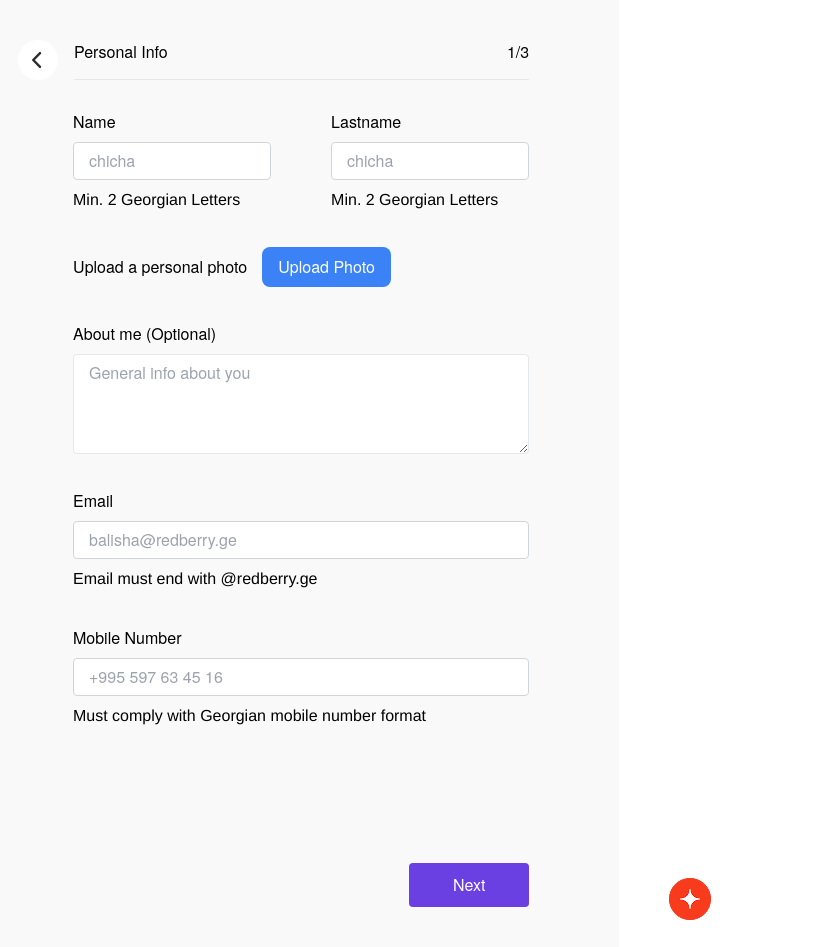
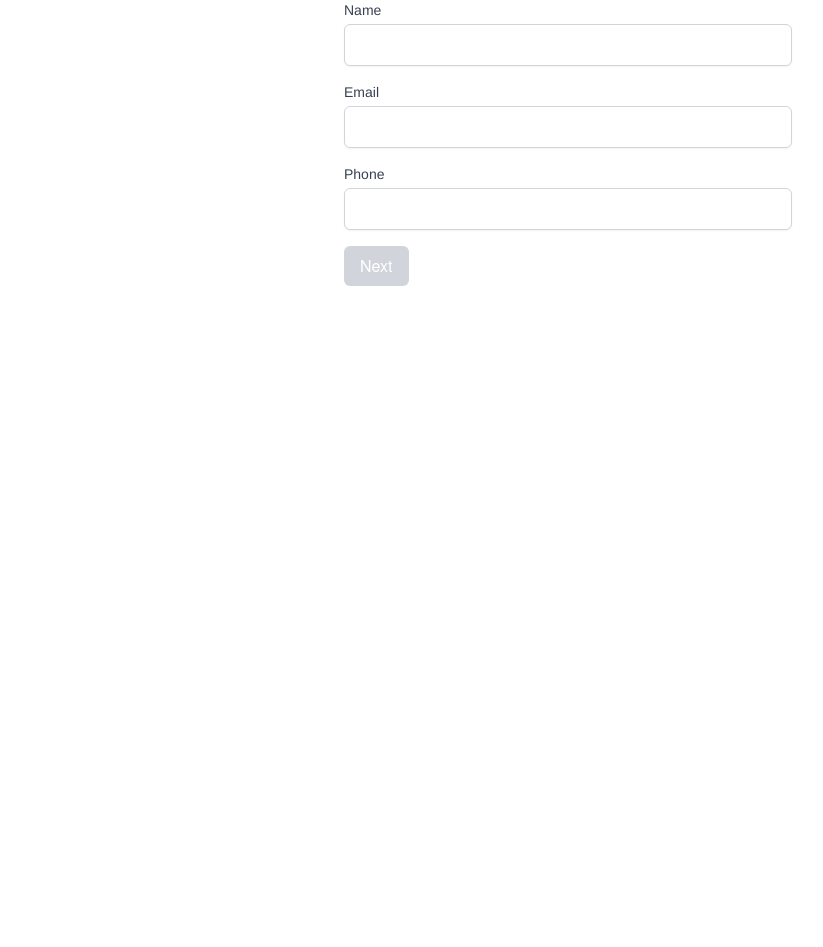
Before and after one commit to Tailung1/Redberry-Bootcamp-6, a React (Vite) app: page /personal in a window 1280 px wide. Shown: the whole page, without its empty margins (72-895 px from the left). After the commit the page ends 800 px from the top, so only its background shows below. Built offline with nearby package versions, Linux system fonts and the light colour scheme; a web font is replaced by a local one.

Commit message:
fixed back to personal.tsx validation decorations bug

```diff
--- a/src/Routing.tsx
+++ b/src/Routing.tsx
@@ -7,6 +7,7 @@ import Experince from "./components/Experince";
 export default function Routing() {
 
     const [image, setImage] = useState<null | string>(null);
+    const [counter,setCounter]=useState<number>(0)
   return (
     <Routes>
       <Route path='/' element={<App />} />
@@ -16,14 +17,14 @@ export default function Routing() {
           <Personal
             image={image}
             setImage={setImage}
+            counter={counter}
+            setCounter={setCounter}
           />
         }
       />
       <Route
         path='/personal/experince'
-        element={
-          <Experince  image={image} />
-        }
+        element={<Experince image={image} counter={counter} setCounter={setCounter} />}
       />
     </Routes>
   );
--- a/src/components/Experince.tsx
+++ b/src/components/Experince.tsx
@@ -8,10 +8,12 @@ import phoneIMG from "../assets/phone.svg";
 // import IMask from "imask"; // Import IMask
 
 interface imageType {
-    image:string | null
+  image: string | null;
+  counter:number
+  setCounter: React.Dispatch<React.SetStateAction<number>>;
 }
 
-export default function Experience({ image }: imageType) {
+export default function Experience({ image,setCounter,counter }: imageType) {
   const navigate = useNavigate();
 
   const [firstDate, setFirstDate] = useState("");
@@ -52,7 +54,7 @@ export default function Experience({ image }: imageType) {
       <div className='flex gap-[60px] py-[48px] pl-[48px] pr-[70px] bg-[#F9F9F9] mt-48px mb-[65px] w-[54%]'>
         <div>
           <img
-            onClick={() => navigate("/personal")}
+            onClick={() => {navigate("/personal"),setCounter(counter+1)}}
             className='cursor-pointer'
             src={arrowIMG}
             alt='arrow image'
--- a/src/components/Personal.tsx
+++ b/src/components/Personal.tsx
@@ -1,465 +1,250 @@
 import React, { useEffect, useState } from "react";
-import arrowIMG from "../assets/arrow.svg";
-import starIMG from "../assets/star.png";
-import atIMG from "../assets/at.svg";
-import phoneIMG from "../assets/phone.svg";
-import check from "../assets/check.svg";
-import warning from "../assets/warning.svg";
-import IMask from "imask"; // Import IMask
+import { useForm, Controller } from "react-hook-form";
+import IMask from "imask";
 import { yupResolver } from "@hookform/resolvers/yup";
 import * as yup from "yup";
 
-import { useForm } from "react-hook-form";
-import { useNavigate } from "react-router-dom";
-interface PersonalProps {
-  image: string | null; // image can be a string (URL) or null if no image is selected
-  setImage: React.Dispatch<React.SetStateAction<string | null>>; // setImage is a function that updates the image state
-}
-export default function Personal({ image, setImage }: PersonalProps) {
-  const navigate = useNavigate();
-
-  type FormDataType = yup.InferType<typeof schema>;
-
-  const schema = yup.object().shape({
-    name: yup
-      .string()
-      .required("Name input can't be empty")
-      .min(2, "Min. 2 Georgian Letters"),
-    lastname: yup
-      .string()
-      .required("LastName input can't be empty")
-      .min(2, "Min. 2 Georgian Letters"),
+// Define validation schema using Yup
+const schema = yup
+  .object({
+    name: yup.string().required("Name is required"),
     email: yup
       .string()
-      .required("Email input can't be empty")
-      .matches(/^[a-zA-Z0-9._%+-]+@redberry\.ge$/),
-    number: yup
+      .email("Invalid email")
+      .required("Email is required"),
+    phone: yup
       .string()
-      .required("Mobile number is required")
-      .min(17, "Incomplete number"),
-    optional: yup.string(),
-    image: yup.mixed<File>(),
+      .matches(
+        /^\+995\s\d{3}\s\d{2}\s\d{2}\s\d{2}/,
+        "Phone number is invalid"
+      )
+      .required("Phone number is required"),
+    image: yup.mixed().required("Image is required"),
+  })
+  .required();
+
+const Form = () => {
+  const [currentPage, setCurrentPage] = useState(0);
+  const [formData, setFormData] = useState({
+    name: "",
+    email: "",
+    phone: "",
+    image: null,
   });
 
-  const {
-    register,
-    handleSubmit,
-    watch,
-    setValue,
-    formState: { errors },
-  } = useForm<FormDataType>({
+  const { control, handleSubmit, setValue, formState, trigger } =
+    useForm({
       resolver: yupResolver(schema),
+      mode: "onChange", // Ensure validation runs on change
     });
 
-  const name = watch("name");
-  const lastName = watch("lastname");
-  const optional = watch("optional");
-  const email = watch("email");
-  const number = watch("number");
+  const { errors, isValid } = formState;
 
+  // LocalStorage handling
   useEffect(() => {
     const savedData = localStorage.getItem("formData");
     if (savedData) {
-      const parsedData = JSON.parse(savedData);
-      setValue("name", parsedData.name || "");
-      setValue("lastname", parsedData.lastname || "");
-      setValue("email", parsedData.email || "");
-      setValue("number", parsedData.number || "");
-      setValue("optional", parsedData.optional || "");
-      // Add any other fields you want to pre-fill here
+      setFormData(JSON.parse(savedData));
     }
   }, []);
 
+  // Save form data to localStorage
   useEffect(() => {
-    // Load the image from localStorage when the component mounts
-    const savedImage = localStorage.getItem("image");
-    if (savedImage) {
-      setImage(savedImage);
-    }
-  }, [setImage]); // Only run on mount to avoid infinite loop
+    localStorage.setItem("formData", JSON.stringify(formData));
+  }, [formData]);
 
-  const handleImageChange = (
-    e: React.ChangeEvent<HTMLInputElement>
-  ) => {
-    const file = e.target.files?.[0];
-    if (file) {
-      const imageUrl = URL.createObjectURL(file);
-      setImage(imageUrl);
-      localStorage.setItem("image", imageUrl);
+  // Handle form submission
+  const onSubmit = (data: any) => {
+    console.log("Form submitted:", data);
+  };
+
+  // Handle "Next" button click (validation check)
+  const handleNext = async () => {
+    const isValidPage = await trigger(); // Trigger validation before moving to the next page
+    if (isValidPage) {
+      setCurrentPage(currentPage + 1);
     }
   };
-  const [isSubmitted, setIsSubmitted] = useState(false);
 
-  useEffect(() => {
-    const numberInput = document.getElementById(
-      "mobNum"
-    ) as HTMLInputElement;
-    const mask = IMask(numberInput, {
-      mask: "+995 000 00 00 00", // Georgian phone number format
-      lazy: true, // Show placeholder immediately
-      overwrite: true, // Ensures no underscores appear
-    });
-
-    return () => {
-      mask.destroy(); // Clean up the mask when component unmounts
-    };
-  }, []);
-
-  const onSubmit = (data: object) => {
-    navigate("/personal/experince");
-    localStorage.setItem("formData", JSON.stringify(data)); // Store form data in localStorage
-
-    console.log(data);
+  const handlePrevious = () => {
+    setCurrentPage(currentPage - 1);
   };
 
   return (
-    <div className='flex'>
-      <div className='bg-[#F9F9F9] flex flex-col w-[54%] px-[90px] py-[40px]'>
-        {/* Header Section */}
-        <div className='flex w-full items-center space-x-4'>
-          <img
-            className='cursor-pointer'
-            onClick={() => {
-              navigate("/"), localStorage.removeItem("formData");
-              localStorage.removeItem("image");
-            }}
-            src={arrowIMG}
-            alt=''
+    <div className='w-full max-w-md mx-auto'>
+      <form onSubmit={handleSubmit(onSubmit)}>
+        {currentPage === 0 && (
+          <div className='mb-4'>
+            <label
+              className='block text-sm font-medium text-gray-700'
+              htmlFor='name'
+            >
+              Name
+            </label>
+            <Controller
+              name='name'
+              control={control}
+              defaultValue={formData.name}
+              render={({ field }) => (
+                <input
+                  {...field}
+                  type='text'
+                  id='name'
+                  className={`mt-1 block w-full px-3 py-2 border rounded-md shadow-sm focus:outline-none focus:ring-2 focus:ring-indigo-500 ${
+                    errors.name ? "border-red-500" : "border-gray-300"
+                  }`}
                 />
-          <div className='flex flex-col gap-[15px] w-full'>
-            <div className='flex justify-between'>
-              <h2>Personal Info</h2>
-              <p>1/3</p>
+              )}
+            />
+            {errors.name && (
+              <p className='text-red-500 text-sm'>
+                {errors.name.message}
+              </p>
+            )}
           </div>
-            <hr />
-          </div>
-        </div>
-        <div className='mt-[30px] pl-[55px] pr-[14]'>
-          {/* Form Section */}
-          {/* Form Section */}
-          {/* Form Section */}
+        )}
 
-          <form
-            className='flex flex-col gap-[35px] w-full'
-            onSubmit={handleSubmit(onSubmit)}
+        {currentPage === 0 && (
+          <div className='mb-4'>
+            <label
+              className='block text-sm font-medium text-gray-700'
+              htmlFor='email'
             >
-            <div className='flex w-full gap-[60px]'>
-              {/* Name Input Section */}
-              {/* Name Input Section */}
-              {/* Name Input Section */}
-
-              <div className='flex flex-col gap-[8px] w-full'>
-                <label htmlFor='Name'>Name</label>
-                <div className='relative w-full'>
+              Email
+            </label>
+            <Controller
+              name='email'
+              control={control}
+              defaultValue={formData.email}
+              render={({ field }) => (
                 <input
-                    {...register("name", {
-                      pattern: {
-                        value: /^[\u10A0-\u10FF]+$/, // This regex matches Georgian letters only
-                        message: "Only Georgian letters are allowed", // Error message if input doesn't match the pattern
-                      },
-                    })}
-                    type='text'
-                    name='name'
-                    id='name'
-                    placeholder={"chicha"}
-                    className={`focus:outline-none focus:ring-0 pl-[15px] pr-[30px] py-[6px] font-[16px] border rounded-[4px] w-full  ${
-                      errors.name
-                        ? "border-[#EF5050]"
-                        : name?.length >= 2 &&
-                          /^[\u10A0-\u10FF]+$/.test(name)
-                        ? "border-[#98E37E]"
+                  {...field}
+                  type='email'
+                  id='email'
+                  className={`mt-1 block w-full px-3 py-2 border rounded-md shadow-sm focus:outline-none focus:ring-2 focus:ring-indigo-500 ${
+                    errors.email
+                      ? "border-red-500"
                       : "border-gray-300"
                   }`}
                 />
-                  {/* Display check icon only when the input is valid (3+ Georgian letters) */}
-                  {/^[\u10A0-\u10FF]+$/.test(name) &&
-                    !errors.name && (
-                      <img
-                        src={check}
-                        alt='valid'
-                        className='absolute w-5 h-5 right-2 top-1/2 transform -translate-y-1/2'
+              )}
             />
-                    )}
-                  {/* Display warning icon outside of the input when there's an error */}
-                  {errors.name && (
-                    <img
-                      src={warning}
-                      alt='warning'
-                      className='absolute w-5 h-5 right-[-25px] top-1/2 transform -translate-y-1/2' // 10px outside the input
-                    />
-                  )}
-                </div>
-                {/* Show error message or placeholder */}
-                {errors.name ? (
-                  <p className='text-red-500'>
-                    {errors.name.message}
-                  </p>
-                ) : (
-                  <p className='font-light'>
-                    Min. 2 Georgian Letters
+            {errors.email && (
+              <p className='text-red-500 text-sm'>
+                {errors.email.message}
               </p>
             )}
           </div>
+        )}
 
-              {/* Last Name Input Section */}
-              {/* Last Name Input Section */}
-              {/* Last Name Input Section */}
-              {/* Last Name Input Section */}
-
-              <div className='flex flex-col gap-[8px] w-full'>
-                <label htmlFor='lastname'>Lastname</label>
-                <div className='relative w-full'>
+        {currentPage === 0 && (
+          <div className='mb-4'>
+            <label
+              className='block text-sm font-medium text-gray-700'
+              htmlFor='phone'
+            >
+              Phone
+            </label>
+            <Controller
+              name='phone'
+              control={control}
+              defaultValue={formData.phone}
+              render={({ field }) => (
                 <input
-                    {...register("lastname", {
-                      pattern: {
-                        value: /^[\u10A0-\u10FF]+$/, // This regex matches Georgian letters only
-                        message: "Only Georgian letters are allowed",
-                      },
-                    })}
+                  {...field}
                   type='text'
-                    name='lastname'
-                    id='lastname'
-                    placeholder={"chicha"}
-                    className={`focus:outline-none focus:ring-0 pl-[15px] pr-[30px] py-[6px] font-[16px] border rounded-[4px] w-full ${
-                      errors.lastname || !lastName?.length
-                        ? "pr-[50px]" // Padding for error state
-                        : "pr-[30px]" // Default padding
-                    } ${
-                      errors.lastname
-                        ? "border-[#EF5050]"
-                        : !errors.lastname &&
-                          /^[\u10A0-\u10FF]+$/.test(lastName)
-                        ? "border-[#98E37E]"
+                  id='phone'
+                  className={`mt-1 block w-full px-3 py-2 border rounded-md shadow-sm focus:outline-none focus:ring-2 focus:ring-indigo-500 ${
+                    errors.phone
+                      ? "border-red-500"
                       : "border-gray-300"
                   }`}
-                  />
-                  {/* Display check icon only when the input is valid (3+ Georgian letters) */}
-                  {/^[\u10A0-\u10FF]+$/.test(lastName) &&
-                    !errors.lastname && (
-                      <img
-                        src={check}
-                        alt='valid'
-                        className='absolute w-5 h-5 right-2 top-1/2 transform -translate-y-1/2'
+                  onInput={(e: any) => {
+                    const maskedPhone = IMask(e.target, {
+                      mask: "+995 000 00 00 00",
+                    });
+                    field.onChange(maskedPhone.value);
+                  }}
                 />
               )}
-                  {/* Display warning icon outside of the input when there's an error */}
-                  {errors.lastname && (
-                    <img
-                      src={warning}
-                      alt='warning'
-                      className='absolute w-5 h-5 right-[-25px] top-1/2 transform -translate-y-1/2'
             />
-                  )}
-                </div>
-                {/* Show error message or placeholder */}
-                {errors.lastname ? (
-                  <p className='text-red-500'>
-                    {errors.lastname.message}
-                  </p>
-                ) : (
-                  <p className='font-light'>
-                    Min. 2 Georgian Letters
+            {errors.phone && (
+              <p className='text-red-500 text-sm'>
+                {errors.phone.message}
               </p>
             )}
           </div>
-            </div>
+        )}
 
-            {/* Photo Upload Section */}
-            {/* Photo Upload Section */}
-            {/* Photo Upload Section */}
-            {/* Photo Upload Section */}
-
-            <div className='flex gap-[15px] items-center'>
-              <p>Upload a personal photo</p>
-              <label className='cursor-pointer bg-blue-500 text-white py-2 px-4 rounded-lg hover:bg-blue-600'>
-                Upload Photo
+        {currentPage === 1 && (
+          <div className='mb-4'>
+            <label
+              className='block text-sm font-medium text-gray-700'
+              htmlFor='image'
+            >
+              Image
+            </label>
+            <Controller
+              name='image'
+              control={control}
+              defaultValue={formData.image}
+              render={({ field }) => (
                 <input
-                  {...register("image", {
-                    validate: () => (image ? true : false),
-                  })}
+                  {...field}
                   type='file'
-                  accept='image/*'
-                  onChange={handleImageChange}
-                  className='hidden' // Hide the actual input, style the label as the button
-                />
-              </label>
-
-              {/* Show check icon if an image is uploaded, or warning icon if not */}
-              {isSubmitted && !image ? (
-                <img
-                  className='w-6 h-6'
-                  src={warning}
-                  alt='Warning: No image uploaded'
-                />
-              ) : image ? (
-                <img
-                  className='w-6 h-6'
-                  src={check}
-                  alt='Valid image'
-                />
-              ) : null}
-            </div>
-
-            {/* About Me Section */}
-            {/* About Me Section */}
-
-            <div className='flex flex-col gap-[8px]'>
-              <label htmlFor='optional'>About me (Optional)</label>
-              <textarea
-                {...register("optional")}
-                id='optional'
-                placeholder='General info about you'
-                className='1px border rounded-[4px] px-[15px] py-[6px] font-[16px ] h-[100px]'
-              />
-            </div>
-
-            {/* Email Section */}
-            {/* Email Section */}
-
-            <div className='flex flex-col relative  gap-[8px]'>
-              <label htmlFor=''>Email</label>
-              <input
-                {...register("email")}
-                type='text'
-                placeholder='balisha@redberry.ge'
-                className={`focus:outline-none focus:ring-0  border rounded-[4px] px-[15px] py-[6px] font-[16px] ${
-                  errors.email
-                    ? "border-[#EF5050]"
-                    : !errors.email && email
-                    ? "border-[#98E37E]"
-                    : "border-gray-300"
-                }`}
-              />
-              <p className='font-light'>
-                Email must end with @redberry.ge
-              </p>
-              {email && !errors.email && (
-                <img
-                  src={check}
-                  alt='valid'
-                  className='absolute w-5 h-5 right-2 top-1/2 transform -translate-y-1/2'
+                  id='image'
+                  className='mt-1 block w-full px-3 py-2 border rounded-md shadow-sm focus:outline-none focus:ring-2 focus:ring-indigo-500'
+                  onChange={(e: any) => {
+                    setFormData({
+                      ...formData,
+                      image: e.target.files[0],
+                    });
+                  }}
                 />
               )}
-              {/* Display warning icon outside of the input when there's an error */}
-              {errors.email && (
-                <img
-                  src={warning}
-                  alt='warning'
-                  className='absolute w-5 h-5 right-[-25px] top-1/2 transform -translate-y-1/2'
             />
+            {errors.image && (
+              <p className='text-red-500 text-sm'>
+                {errors.image.message}
+              </p>
             )}
           </div>
-
-            {/* Mobile Number Section */}
-            {/* Mobile Number Section */}
-            {/* Mobile Number Section */}
-
-            <div className='flex flex-col gap-[8px]'>
-              <label htmlFor='mobNum'>Mobile Number</label>
-              <div className='relative w-full'>
-                <input
-                  {...register("number")}
-                  type='text'
-                  id='mobNum'
-                  placeholder='+995 597 63 45 16'
-                  className={`focus:outline-none focus:ring-0 pl-[15px] pr-[30px] py-[6px] font-[16px] border rounded-[4px] w-full ${
-                    errors.number
-                      ? "border-[#EF5050]"
-                      : number?.length === 17
-                      ? "border-[#98E37E]"
-                      : "border-gray-300"
-                  }`}
-                />
-
-                {/* ✅ Check icon */}
-                {number && !errors.number && (
-                  <img
-                    src={check}
-                    alt='valid'
-                    className='absolute w-5 h-5 right-2 top-1/2 transform -translate-y-1/2'
-                  />
         )}
 
-                {/* ⚠️ Warning icon */}
-                {errors.number && (
-                  <img
-                    src={warning}
-                    alt='warning'
-                    className='absolute w-5 h-5 right-[-25px] top-1/2 transform -translate-y-1/2'
-                  />
+        <div className='flex justify-between'>
+          {currentPage > 0 && (
+            <button
+              type='button'
+              onClick={handlePrevious}
+              className='px-4 py-2 bg-gray-300 text-gray-700 rounded-md'
+            >
+              Previous
+            </button>
           )}
-              </div>
 
-              <p className='font-light'>
-                Must comply with Georgian mobile number format
-              </p>
-            </div>
-
-            {/* Submit Button */}
-            <div className='flex justify-end'>
+          {currentPage < 1 ? (
             <button
-                onClick={() => {
-                  setIsSubmitted(true), console.log(image);
-                }}
-                type='submit'
-                className='bg-[#6B40E3] px-[60px] py-[10px] text-[16px] text-white rounded-[4px] mt-[100px] w-[30px] flex justify-center'
+              type='button'
+              onClick={handleNext}
+              className={`px-4 py-2 ${
+                isValid ? "bg-blue-500" : "bg-gray-300"
+              } text-white rounded-md`}
+              disabled={!isValid}
             >
               Next
             </button>
+          ) : (
+            <button
+              type='submit'
+              className='px-4 py-2 bg-green-500 text-white rounded-md'
+            >
+              Submit
+            </button>
+          )}
         </div>
       </form>
     </div>
-      </div>
+  );
+};
 
-      {/* Summary Section */}
-      <div className='bg-white '>
-        <div className='flex items-center mt-[68px] ml-[50px]'>
-          <div className='flex relative flex-col gap-[20px]'>
-            <div className='text-[34px] leading-normal flex gap-[10px] className="h-[40px] text-[#F93B1D]'>
-              <span>{name}</span>
-              <span>{lastName}</span>
-            </div>
-            <div className='h-[40px]'>
-              {email && (
-                <div className='flex gap-[10px]'>
-                  <img src={atIMG} alt='at image' /> {email}{" "}
-                </div>
-              )}
-            </div>
-            <div className='h-[40px]'>
-              {number && (
-                <div className='flex gap-[10px]'>
-                  <img src={phoneIMG} alt='at image' /> {number}{" "}
-                </div>
-              )}
-            </div>
-            {optional && (
-              <div className='h-[40px]'>
-                <p className='mb-[10px] text-[#F93B1D] text-[18px] '>
-                  About me
-                </p>
-                <span className='block max-w-[300px] break-words'>
-                  {optional}
-                </span>
-              </div>
-            )}
-            <img
-              className='mt-[670px] w-[42px] h-[42px]'
-              src={starIMG}
-              alt='star image with red background'
-            />
-          </div>
-          <div className='h-[40px]'>
-            {image && (
-              <img
-                src={image}
-                alt='Uploaded'
-                className='absolute right-10 top-20 w-[200px] h-[200px] object-cover rounded-full'
-              />
-            )}
-          </div>
-        </div>
-      </div>
-    </div>
-  );
-}
+export default Form;
```
Lines whose indentation alone changed are shown as unchanged.
